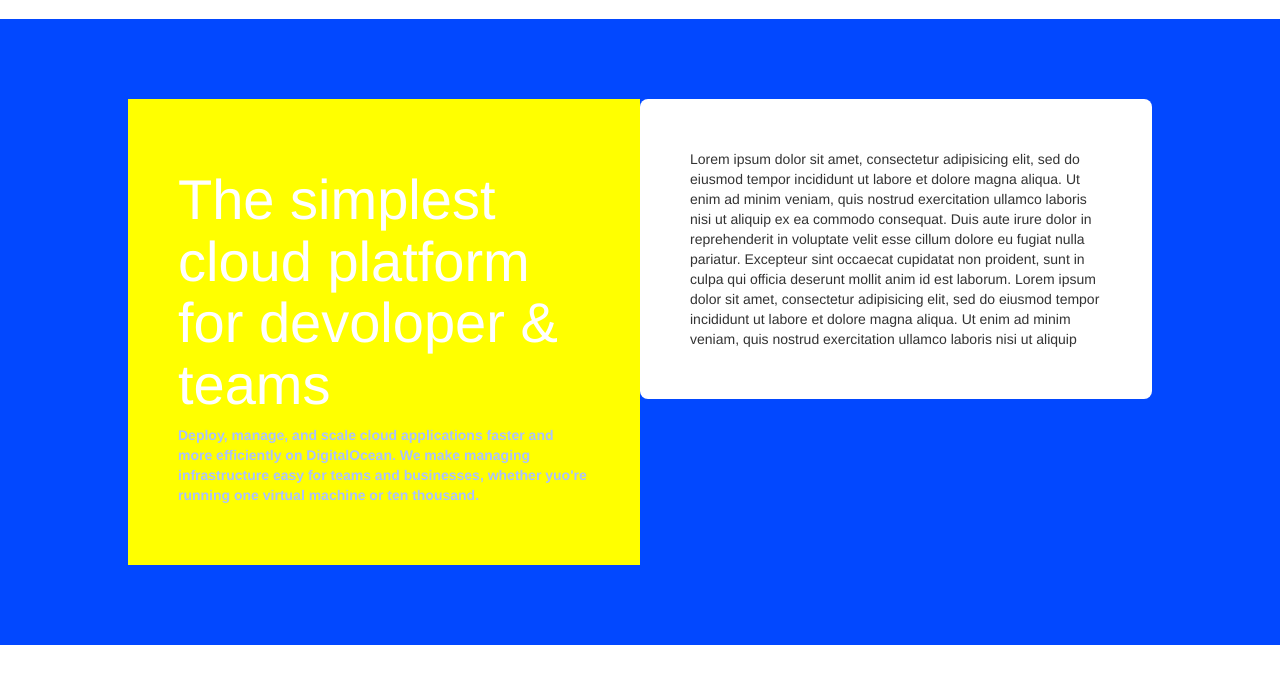
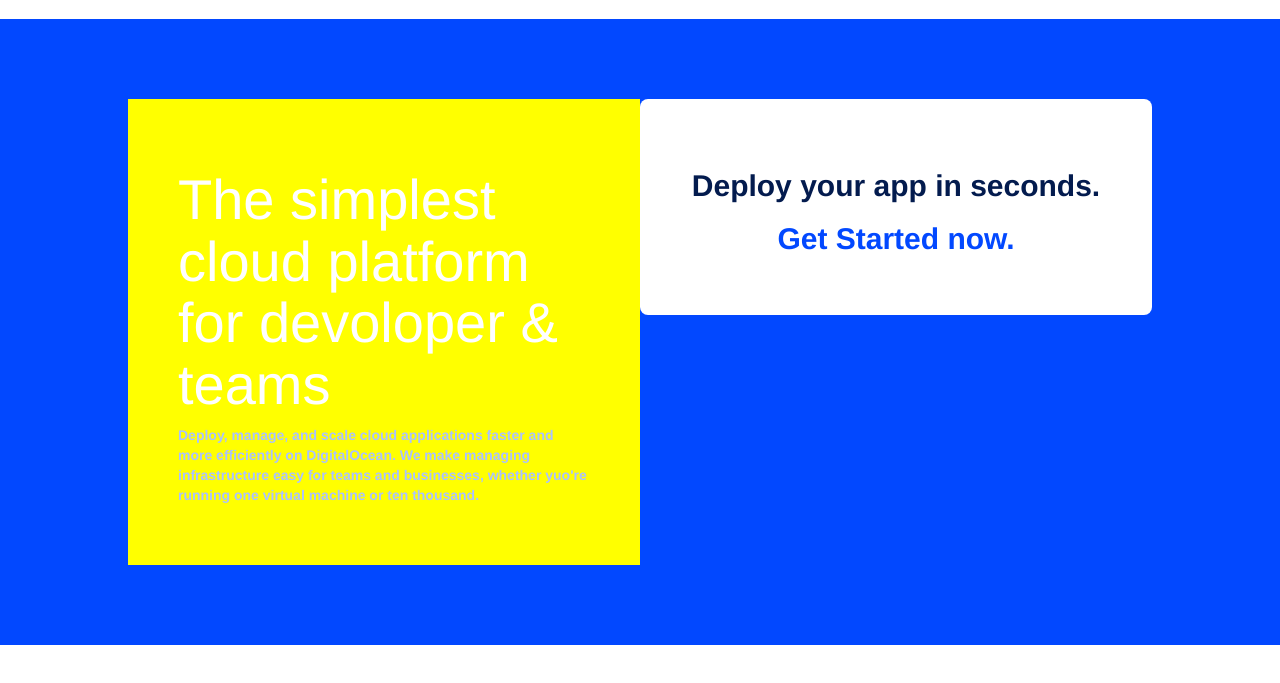
Before and after one commit to FedericoCaiello/html-css-digitalocean, a plain HTML site: page index.html in a window 1280 px wide. Shown: the part 61-744 px from the top of the page. Drawn offline with nearby package versions, Linux system fonts and the light colour scheme.

Commit message:
text main

```diff
--- a/css/style.css
+++ b/css/style.css
@@ -43,6 +43,12 @@
   text-decoration: none;
 }
 /* jambo */
+.color_blue{
+  color: #0248ff;
+  font-size: 30px;
+  font-weight: bold;
+  text-align: center;
+}
 .jumbo {
   margin-top: 80px;
   padding: 80px 0;
@@ -58,6 +64,12 @@
   background-color: yellow;
   padding: 50px;
 }
+h2 {
+  text-align: center;
+  color: #031b4e;
+  font-size: 30px;
+  font-weight: bold;
+}
 h1 {
   color: white;
   font-size: 4em;
--- a/index.html
+++ b/index.html
@@ -56,18 +56,12 @@
             </div>
 
             <div class="col-xs-11 col-md-6 col-lg-6 background_jumbo box_jumbo">
-                Lorem ipsum dolor sit amet, consectetur adipisicing elit, sed do eiusmod tempor incididunt ut labore et dolore magna aliqua. Ut enim ad minim veniam, quis nostrud exercitation ullamco laboris nisi ut aliquip ex ea commodo consequat. Duis aute irure dolor in reprehenderit in voluptate velit esse cillum dolore eu fugiat nulla pariatur. Excepteur sint occaecat cupidatat non proident, sunt in culpa qui officia deserunt mollit anim id est laborum.
-                Lorem ipsum dolor sit amet, consectetur adipisicing elit, sed do eiusmod tempor incididunt ut labore et dolore magna aliqua. Ut enim ad minim veniam, quis nostrud exercitation ullamco laboris nisi ut aliquip
+              <h2>Deploy your app in seconds.</h2>
+              <h2 class="color_blue">Get Started now.</h2>
             </div>
           </div>
         </div>
       </div>
-
-
-
-
-
-
 
 
     </header>
```
